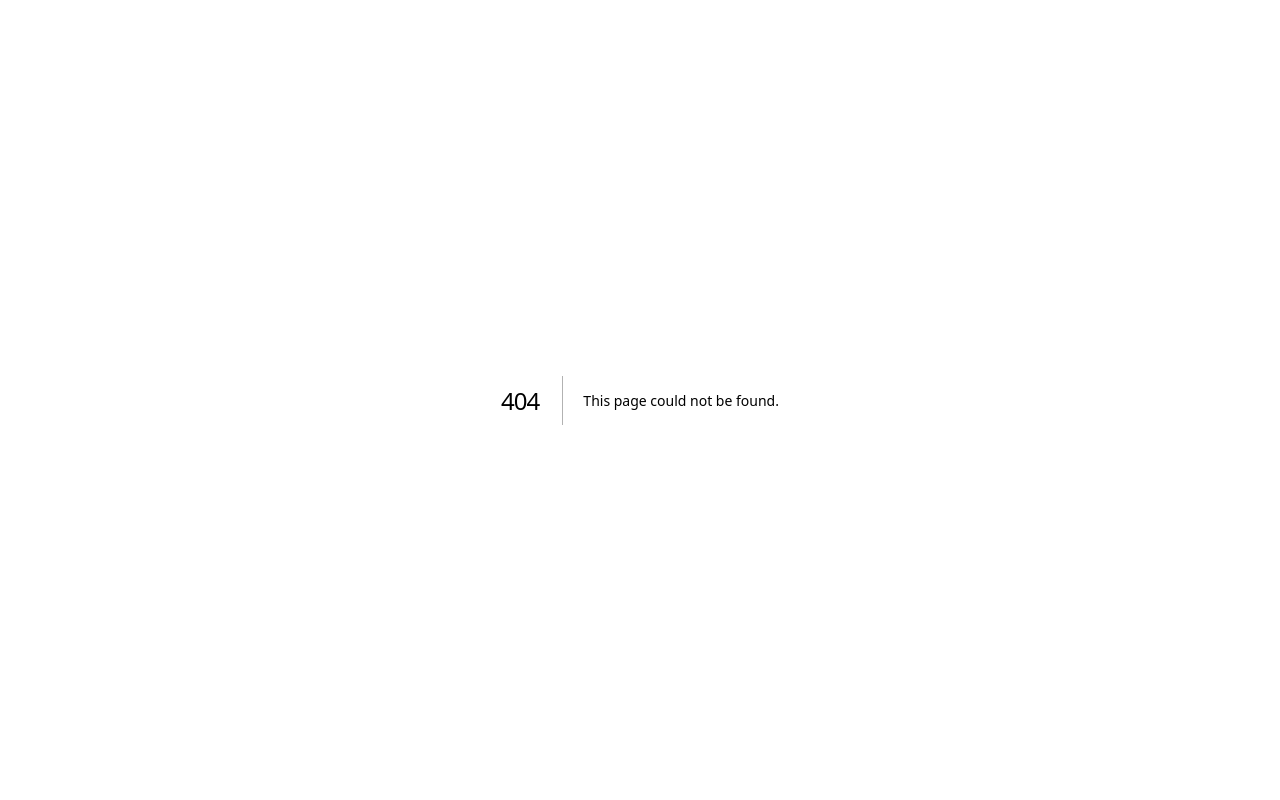
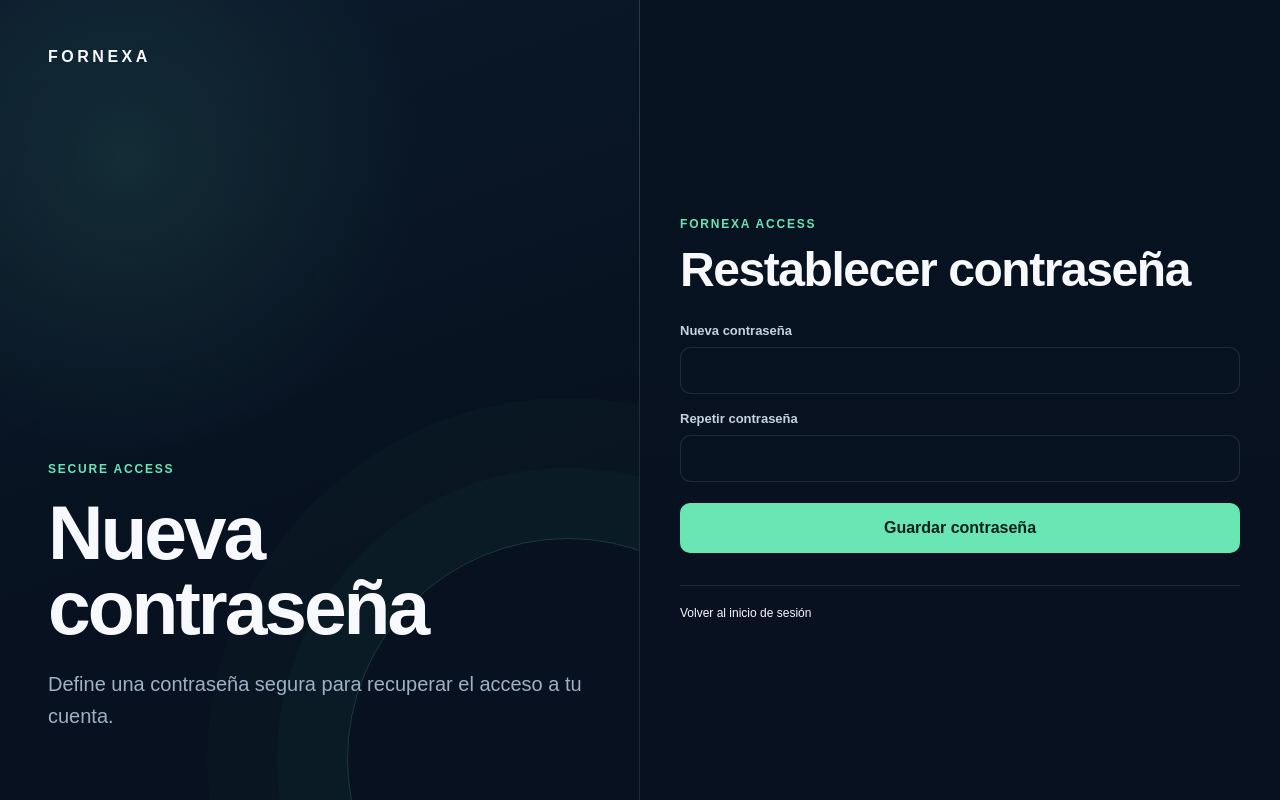
Before and after one commit to fragonh2-boop/Fornexa, a Next.js app: page /reset-password in a window 1280 px wide. Before the commit this address had no page. Built offline with nearby package versions, Linux system fonts and the light colour scheme.

Commit message:
Add password reset page

```diff
--- /dev/null
+++ b/app/reset-password/page.tsx
@@ -0,0 +1,83 @@
+"use client";
+
+import Link from "next/link";
+import { FormEvent, useState } from "react";
+import { createClient } from "@/lib/supabase/client";
+
+export default function ResetPasswordPage() {
+  const [password, setPassword] = useState("");
+  const [confirmation, setConfirmation] = useState("");
+  const [message, setMessage] = useState("");
+  const [isError, setIsError] = useState(false);
+  const [loading, setLoading] = useState(false);
+
+  async function handleSubmit(event: FormEvent<HTMLFormElement>) {
+    event.preventDefault();
+    setMessage("");
+    setIsError(false);
+
+    if (password.length < 8) {
+      setMessage("La contraseña debe contener al menos 8 caracteres.");
+      setIsError(true);
+      return;
+    }
+
+    if (password !== confirmation) {
+      setMessage("Las contraseñas no coinciden.");
+      setIsError(true);
+      return;
+    }
+
+    setLoading(true);
+    try {
+      const supabase = createClient();
+      const { error } = await supabase.auth.updateUser({ password });
+      if (error) throw error;
+      setMessage("Contraseña actualizada. Ya puedes iniciar sesión.");
+    } catch (error) {
+      setIsError(true);
+      setMessage(error instanceof Error ? error.message : "No se ha podido actualizar la contraseña.");
+    } finally {
+      setLoading(false);
+    }
+  }
+
+  return (
+    <main className="auth-page">
+      <section className="auth-brand-panel">
+        <Link href="/" className="auth-logo">FORNEXA</Link>
+        <div className="auth-brand-copy">
+          <span className="card-kicker">SECURE ACCESS</span>
+          <h1>Nueva contraseña</h1>
+          <p>Define una contraseña segura para recuperar el acceso a tu cuenta.</p>
+        </div>
+      </section>
+
+      <section className="auth-form-panel">
+        <div className="auth-card">
+          <div className="auth-heading">
+            <span className="card-kicker">FORNEXA ACCESS</span>
+            <h2>Restablecer contraseña</h2>
+          </div>
+
+          <form onSubmit={handleSubmit} noValidate>
+            <label className="auth-field">
+              Nueva contraseña
+              <input type="password" autoComplete="new-password" value={password} onChange={(event) => setPassword(event.target.value)} disabled={loading} />
+            </label>
+            <label className="auth-field">
+              Repetir contraseña
+              <input type="password" autoComplete="new-password" value={confirmation} onChange={(event) => setConfirmation(event.target.value)} disabled={loading} />
+            </label>
+            <button className="auth-submit" type="submit" disabled={loading}>{loading ? "Actualizando..." : "Guardar contraseña"}</button>
+            {message && <p className={`auth-message${isError ? " auth-message-error" : ""}`} role="status">{message}</p>}
+          </form>
+
+          <footer className="auth-footer">
+            <Link href="/login">Volver al inicio de sesión</Link>
+          </footer>
+        </div>
+      </section>
+    </main>
+  );
+}
```
